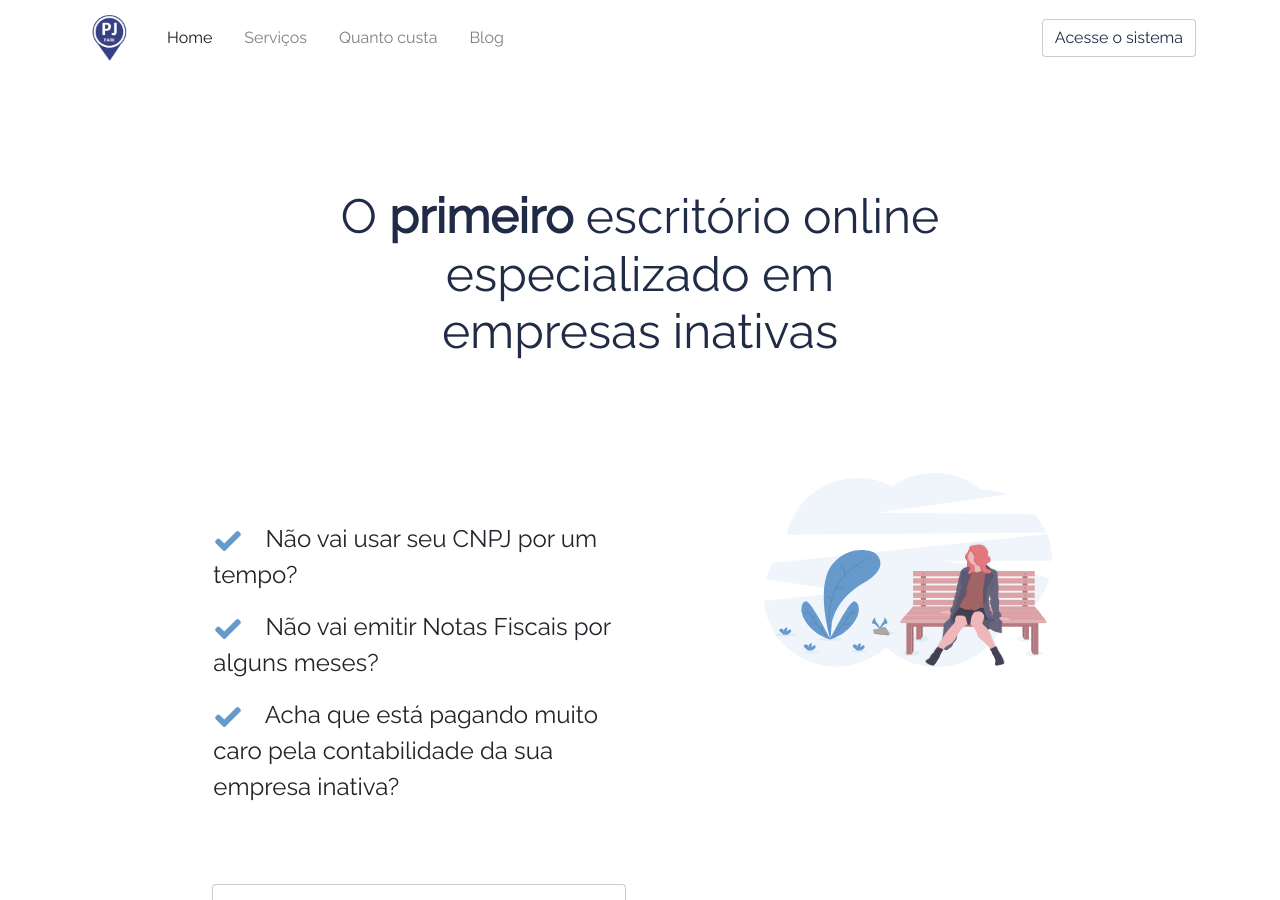
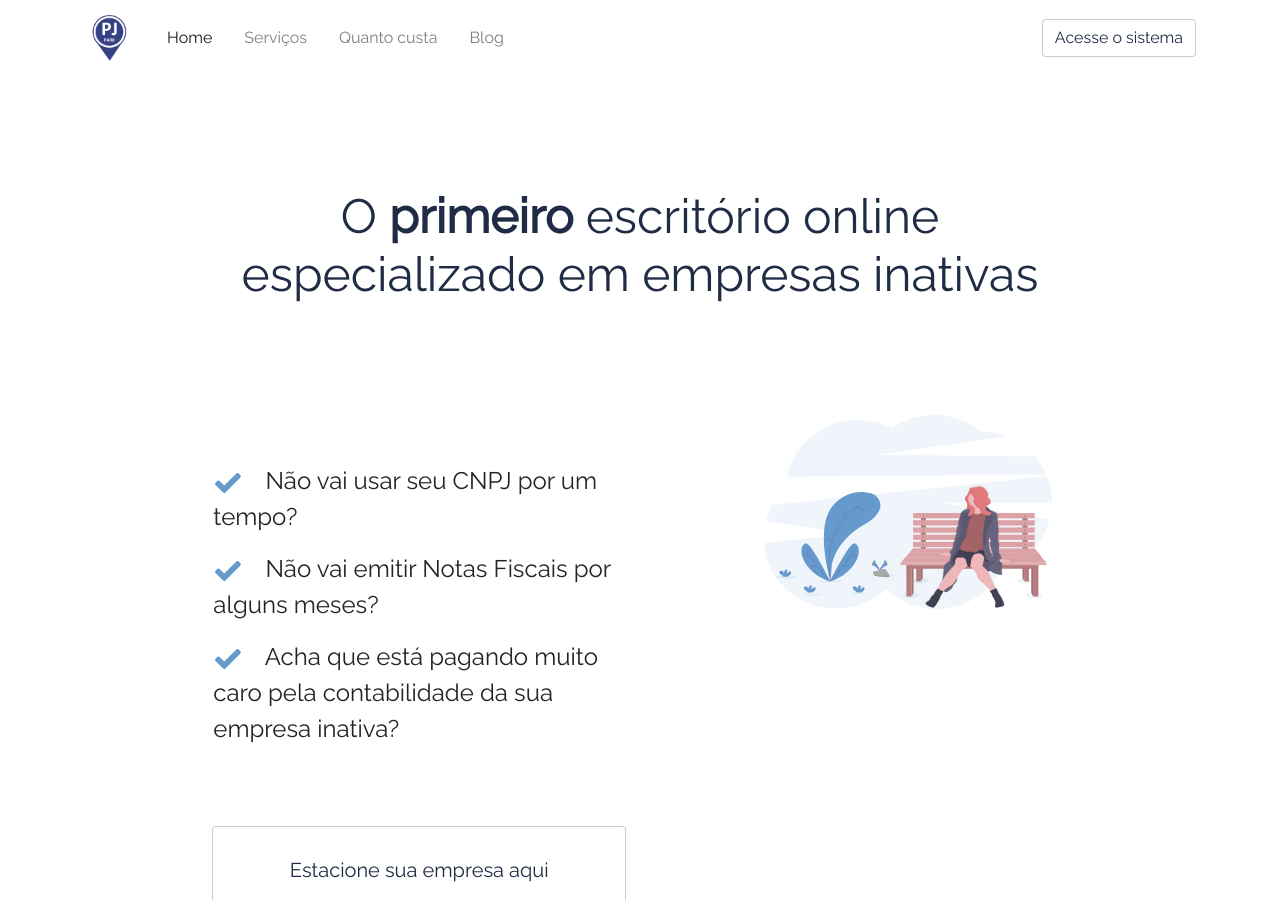
Before and after one commit to dakoctba/pjpark.github.io, a Jekyll site: the page built from index.html, in a window 1280 px wide and 900 px high. Built offline with Jekyll 4.4.1, drawn with Linux system fonts in a browser that asks for light colours.

```diff
--- a/index.html
+++ b/index.html
@@ -8,7 +8,7 @@ image: /assets/images/wallpapers/office.jpeg
   <div class="area">
     <div class="row">
       <div class="col-md text-center">
-        <h1>O <strong>primeiro</strong> escritório online especializado em <br>empresas inativas</h1>
+        <h1>O <strong>primeiro</strong> escritório online especializado em empresas inativas</h1>
       </div>
     </div>
 
```
